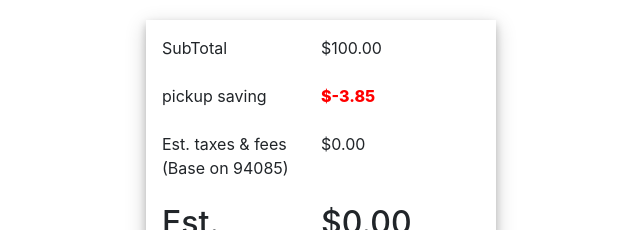
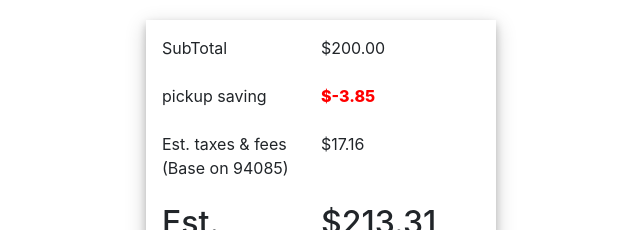
Before and after one commit to Masoume-vesali1993/Redux2, a React (Create React App) app: page / in a window 1280 px wide. Shown: the top 230 px of the page, without its empty margins (309-949 px from the left). Built offline with nearby package versions, Linux system fonts and the light colour scheme.

Commit message:
add
new part code

```diff
--- a/src/App.js
+++ b/src/App.js
@@ -15,14 +15,26 @@
     super(props);
 
     this.state = {
-      total:100,
+      total:200,
       PickupSavings: -3.85,
       taxes : 0,
-      estimatedTotal:0
+      estimatedTotal:0,
+      disablePromoButton: false
     };
   }
 
+componentDidMount = () => {
+  this.setState({
+    taxes: (this.state.total + this.state.PickupSavings) * 0.0875
 
+  },
+    function() {
+      this.setState({
+        estimatedTotal: this.state.total + this.state.PickupSavings + this.state.taxes
+      })
+    }
+  )
+}
 
 render() {
   return (
@@ -36,7 +48,10 @@
           <EstimatedTotal price={this.state.estimatedTotal.toFixed(2)} />
           <ItemDetails price={this.state.estimatedTotal.toFixed(2)} />
           <hr />
-          <PromoCode />
+          <PromoCode
+          giveDiscount={ () => this.giveDiscountHandler() }
+          isDisabled={this.state.disablePromoButton}
+          />
       </Row>
     </div>
      );
```
